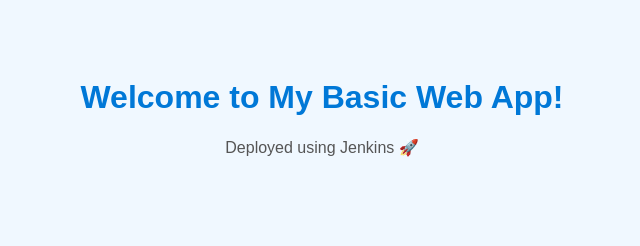
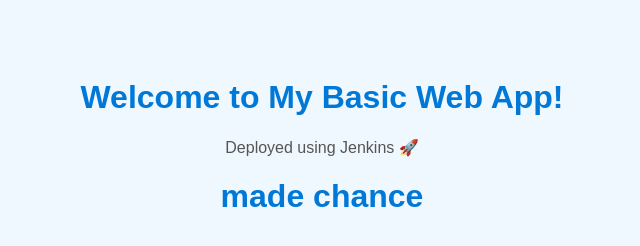
Before and after one commit to delaroth/devopsAssignment, a plain HTML site: page webApp/index.html in a window 1280 px wide. Shown: the whole page, without its empty margins (318-958 px from the left). Drawn offline with Linux system fonts and the light colour scheme.

Commit message:
made change to see if the jenkins pipeline works

```diff
--- a/webApp/index.html
+++ b/webApp/index.html
@@ -9,6 +9,7 @@
 <body>
     <h1>Welcome to My Basic Web App!</h1>
     <p>Deployed using Jenkins 🚀</p>
+    <h1>made chance</h1>
     <script src="script.js"></script>
 </body>
 </html>
```
Also changed, not shown: 1 other file.
